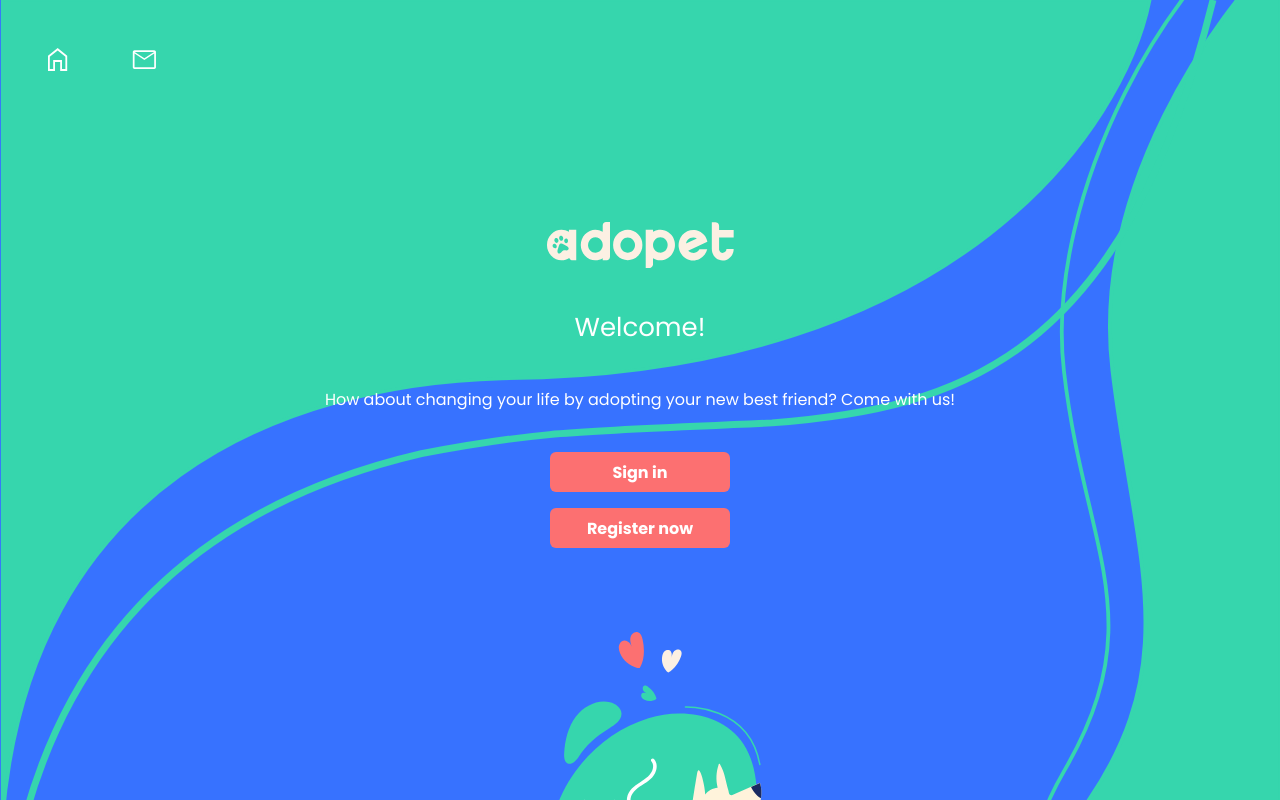
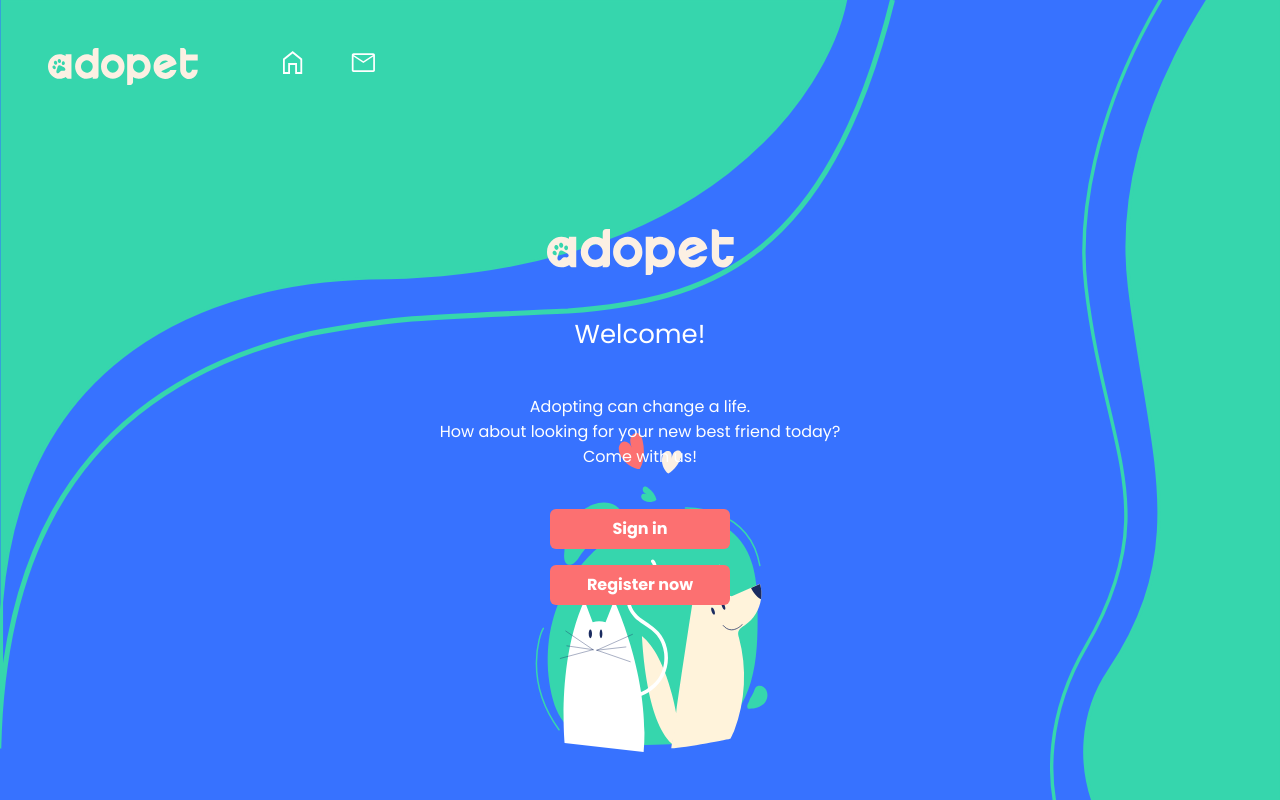
Before and after one commit to gilbertouk/fe-adopet, a React (Vite) app: page / in a window 1280 px wide. Shown: the top 800 px of the page. Built offline with nearby package versions, Linux system fonts and the light colour scheme.

Commit message:
add responsive pages

```diff
--- a/src/App.css
+++ b/src/App.css
@@ -1,7 +1,6 @@
 :root {
   --blue-color: #3772ff;
   --green-color: #36d6ad;
-  --coral-color: #fc7071;
   --cream-color: #fcf0e3;
   --gray-color: #737380;
   --light-gray-color: #bcbcbc;
@@ -9,6 +8,12 @@
   --primary-font: 'Poppins', sans-serif;
   --button-color: #fc7071;
   --button-hover-color: #ff9d9e;
+}
+
+body,
+#root,
+main {
+  min-height: 100vh;
 }
 
 * {
@@ -37,17 +42,25 @@
   height: 2.5rem;
 }
 
+.logo-img-header {
+  display: none;
+}
+
 /* INITIAL PAGE */
 
-.container {
-  height: 57.313rem;
+.text-others {
+  display: none;
+}
+
+.text-mobile {
+  display: flex;
 }
 
 .initial-page {
   background-image: url('./assets/background-top.svg'),
     url('assets/footer-img.svg'), url('./assets/background-right.svg');
 
-  background-position: top left, center 90%, right 40%;
+  background-position: top left, center 105%, right 40%;
   background-repeat: no-repeat, no-repeat, no-repeat;
   background-size: contain, 16rem, 20%;
   background-color: var(--blue-color);
@@ -57,8 +70,8 @@
   display: flex;
   justify-content: flex-start;
   align-items: center;
-  padding: 3rem;
-  gap: 4rem;
+  padding-top: 3rem;
+  gap: 3.5rem;
   padding-bottom: 6rem;
   list-style: none;
 }
@@ -110,13 +123,13 @@ button:focus {
 
 .register-page {
   background-color: #ffffff;
-  height: 57.313rem;
+  /* height: 57.313rem; */
   background-image: url('./assets/paws.svg'), url('./assets/background-top.svg'),
     url('./assets/background-left.svg');
 
   background-position: top right, top left, left 90%;
   background-repeat: no-repeat, no-repeat, no-repeat;
-  background-size: 50% 30%, contain, 20%;
+  background-size: 40%, contain, 20%;
 }
 
 .register-page-p {
@@ -174,12 +187,16 @@ button:focus {
 /* LOGIN PAGE */
 
 .forgotten-password {
-  color: var(--coral-color);
+  color: var(--button-color);
   font-size: 0.75rem;
   text-decoration: underline;
   background-color: #ffffff;
   border: none;
   margin-bottom: 1rem;
+}
+
+.container-main {
+  min-height: 70vh;
 }
 
 /* PROTECTED HOME PAGE */
@@ -246,13 +263,6 @@ button:focus {
   font-size: 0.875rem;
   margin-bottom: 1.3rem;
 }
-
-/* .pet-card-texts-location {
-  text-align: left;
-  color: var(--blue-color);
-  font-size: 0.75rem;
-  margin-bottom: 0.3rem;
-} */
 
 .pet-card-texts-contact {
   text-align: left;
@@ -430,3 +440,104 @@ button:focus {
   justify-content: center;
   align-items: center;
 }
+
+/* TABLET */
+@media screen and (min-width: 768px) {
+  /* INITIAL PAGE */
+
+  .header-nav {
+    display: flex;
+  }
+
+  .icon-container {
+    padding-left: 3rem;
+    gap: 3rem;
+  }
+
+  .initial-page {
+    background-image: url('./assets/background-top.svg'),
+      url('assets/footer-img.svg'), url('./assets/background-right.svg');
+
+    background-position: top left, center 90%, right 40%;
+    background-repeat: no-repeat, no-repeat, no-repeat;
+    background-size: 70%, 16rem, 18%;
+    background-color: var(--blue-color);
+  }
+
+  .logo-img-header {
+    display: flex;
+    width: 80%;
+  }
+
+  .text-mobile {
+    display: none;
+  }
+
+  .text-others {
+    display: flex;
+  }
+
+  /* REGISTER PAGE */
+
+  .register-page {
+    background-color: #ffffff;
+    /* height: 57.313rem; */
+    background-image: url('./assets/paws.svg'),
+      url('./assets/background-top.svg'), url('./assets/background-right.svg');
+
+    background-position: top right, top left, right 60%;
+    background-repeat: no-repeat, no-repeat, no-repeat;
+    background-size: 25%, 75%, 12%;
+  }
+
+  /* PROTECTED HOME PAGE */
+
+  .home-page-container {
+    background-image: url('./assets/background-top.svg');
+    background-repeat: no-repeat;
+    background-position: top left;
+    background-size: 70%;
+  }
+
+  .home-page-container-title {
+    color: var(--blue-color);
+    text-align: center;
+    height: 6rem;
+    margin-top: 5rem;
+  }
+
+  .pets-container {
+    display: flex;
+    color: var(--blue-color);
+    flex-flow: row wrap;
+    gap: 1rem;
+    padding: 0 1.5rem;
+    justify-content: center;
+  }
+
+  .pet-card {
+    width: 20rem;
+    padding: 1rem;
+  }
+
+  /* PROTECTED CONTACT PAGE */
+
+  .contact-form-container {
+    background-color: var(--light-gray-background-color);
+    margin: 1rem;
+    padding: 1rem;
+    display: flex;
+    flex-direction: column;
+    align-items: flex-start;
+    gap: 1rem;
+    border-radius: 6px;
+    width: 400px;
+  }
+
+  .contact-form {
+    display: flex;
+    flex-direction: column;
+    justify-content: center;
+    gap: 1rem;
+  }
+}
--- a/src/Components/Header.jsx
+++ b/src/Components/Header.jsx
@@ -18,6 +18,16 @@ function Header({ signOut, urlPhoto }) {
   if (!signOut) {
     return (
       <ul className="icon-container">
+        <li key={5}>
+          <Link to={'/'}>
+            <img
+              className="logo-img-header"
+              src={'src/assets/logo.svg'}
+              alt={'adopet logo'}
+            />
+          </Link>
+        </li>
+
         {iconsArrLogout.map((icon, index) => {
           return (
             <li key={index}>
@@ -33,7 +43,18 @@ function Header({ signOut, urlPhoto }) {
 
   if (signOut) {
     return (
-      <ul className="icon-container">
+      <ul>
+        <div className="icon-container">
+          <li key={5}>
+            <Link to={'/home'}>
+              <img
+                className="logo-img-header"
+                src={'src/assets/logo.svg'}
+                alt={'adopet logo'}
+              />
+            </Link>
+          </li>
+
           {iconsArrLogged.map((icon, index) => {
             return (
               <li key={index}>
@@ -58,6 +79,7 @@ function Header({ signOut, urlPhoto }) {
               />
             </Link>
           </li>
+        </div>
       </ul>
     );
   }
--- a/src/pages/authentication-pages/initial/index.jsx
+++ b/src/pages/authentication-pages/initial/index.jsx
@@ -3,39 +3,48 @@ import Button from '../../../Components/Button';
 import Footer from '../../../Components/Footer';
 import Header from '../../../Components/Header';
 
-function InitialPage() {
+const InitialPage = () => {
   const navigate = useNavigate();
 
-  function handleRegister(e) {
+  const handleRegister = (e) => {
     e.preventDefault();
     navigate('/register');
-  }
+  };
 
-  function handleSignIn(e) {
+  const handleSignIn = (e) => {
     e.preventDefault();
     navigate('/login');
-  }
+  };
 
   return (
+    <>
       <main className="initial-page">
-      <div className="container">
+        <section className="container">
           <Header />
           <div className="container-main">
             <img src="src/assets/logo.svg" alt="logo" />
             <h1>Welcome!</h1>
-          <p>
-            How about changing your life by adopting your new best friend? Come
-            with us!
+            <p className="text-mobile">
+              How about changing your life by adopting your new best friend?
+              Come with us!
+            </p>
+
+            <p className="text-others">
+              Adopting can change a life. <br /> How about looking for your new
+              best friend today?
+              <br />
+              Come with us!
             </p>
             <div className="button-container">
               <Button text={'Sign in'} action={handleSignIn} />
               <Button text={'Register now'} action={handleRegister} />
             </div>
           </div>
-      </div>
+        </section>
+      </main>
       <Footer />
-    </main>
+    </>
   );
-}
+};
 
 export default InitialPage;
--- a/src/pages/authentication-pages/login/index.jsx
+++ b/src/pages/authentication-pages/login/index.jsx
@@ -7,14 +7,14 @@ function LoginPage() {
     <>
       <div className="register-page">
         <Header />
-        <div className="container-main">
+        <section className="container-main">
           <img src="src/assets/logo-blue.svg" alt="logo" />
           <div className="register-page-p">
             <p>Already have an account? </p>
             <p>Sign in bellow!</p>
           </div>
           <SignInForm />
-        </div>
+        </section>
       </div>
       <Footer />
     </>
--- a/src/pages/authentication-pages/support/index.jsx
+++ b/src/pages/authentication-pages/support/index.jsx
@@ -3,6 +3,9 @@ import { zodResolver } from '@hookform/resolvers/zod';
 import * as z from 'zod';
 import Footer from '../../../Components/Footer';
 import Header from '../../../Components/Header';
+import useAuth from '../../../hooks/useAuth';
+import { useNavigate } from 'react-router-dom';
+import useLogout from '../../../hooks/useLogout';
 
 const schema = z.object({
   name: z
@@ -31,6 +34,16 @@ const SupportPage = () => {
     resolver: zodResolver(schema),
   });
 
+  const { auth } = useAuth();
+
+  const navigate = useNavigate();
+  const logout = useLogout();
+
+  const signOut = async () => {
+    await logout();
+    navigate('/');
+  };
+
   const onSubmit = async (data) => {
     try {
       console.log(data);
@@ -39,8 +52,6 @@ const SupportPage = () => {
       resetField('phone');
       resetField('email');
       resetField('message');
-
-      // navigate('/login', { state: { from: location }, replace: true });
     } catch (error) {
       console.log(error);
     }
@@ -48,7 +59,7 @@ const SupportPage = () => {
 
   return (
     <div className="home-page-container">
-      <Header />
+      {auth.email ? <Header signOut={signOut} /> : <Header />}
       <p className="home-page-container-title">
         Send a message to <br /> the support:
       </p>
--- a/src/pages/protected-pages/home/index.jsx
+++ b/src/pages/protected-pages/home/index.jsx
@@ -91,8 +91,8 @@ const HomePage = () => {
             </div>
           );
         })}
-        <Footer />
       </div>
+      <Footer />
     </>
   );
 };
```
Also changed, not shown: src/hooks/useWindowDimensions.jsx (added, +28 -0 lines). Lines whose indentation alone changed are shown as unchanged.
